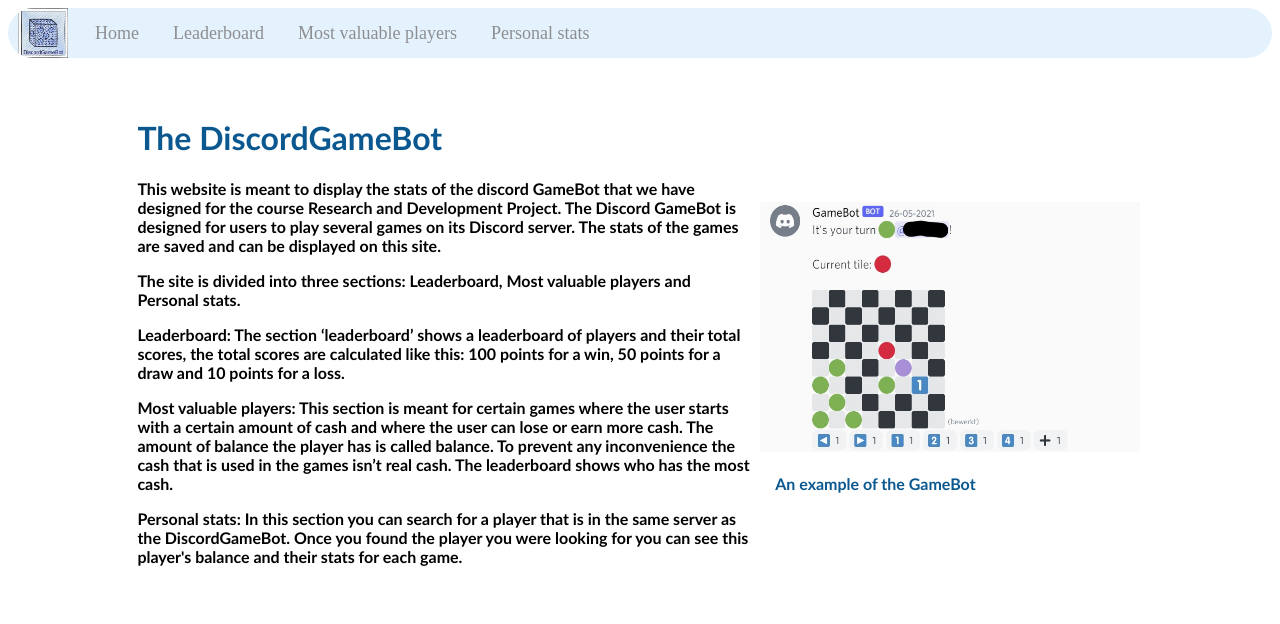
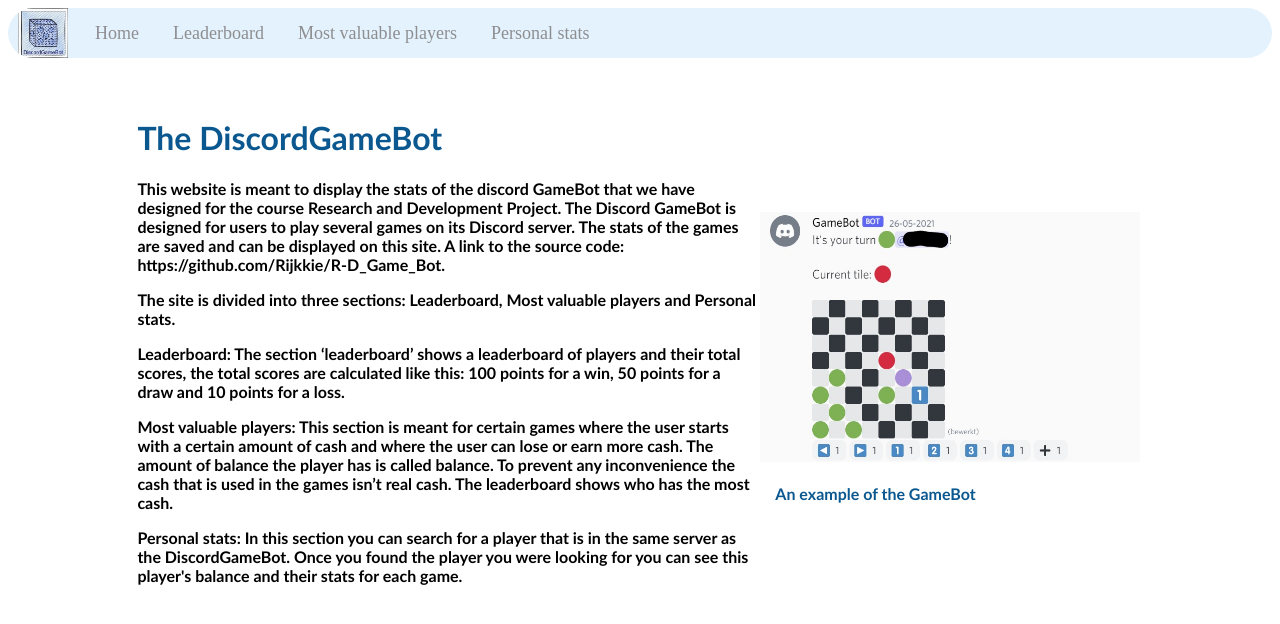
Before and after one commit to Rijkkie/R-D_Game_Bot, a Flask app: page / in a window 1280 px wide. Shown: the top 624 px of the page. Run offline with Flask 2, Linux system fonts and the light colour scheme; lists and menus that the app fills with data are empty.

Commit message:
Update index.html

```diff
--- a/FlaskApp/FlaskApp/templates/index.html
+++ b/FlaskApp/FlaskApp/templates/index.html
@@ -22,6 +22,7 @@
     <th><h1>The DiscordGameBot</h1>
     <p>
 			This website is meant to display the stats of the discord GameBot that we have designed for the course Research and Development Project. The Discord GameBot is designed for users to play several games on its Discord server. The stats of the games are saved and can be displayed on this site.
+	    		A link to the source code: https://github.com/Rijkkie/R-D_Game_Bot.
       </p>
       <p>
 The site is divided into three sections: Leaderboard, Most valuable players and Personal stats.
```
